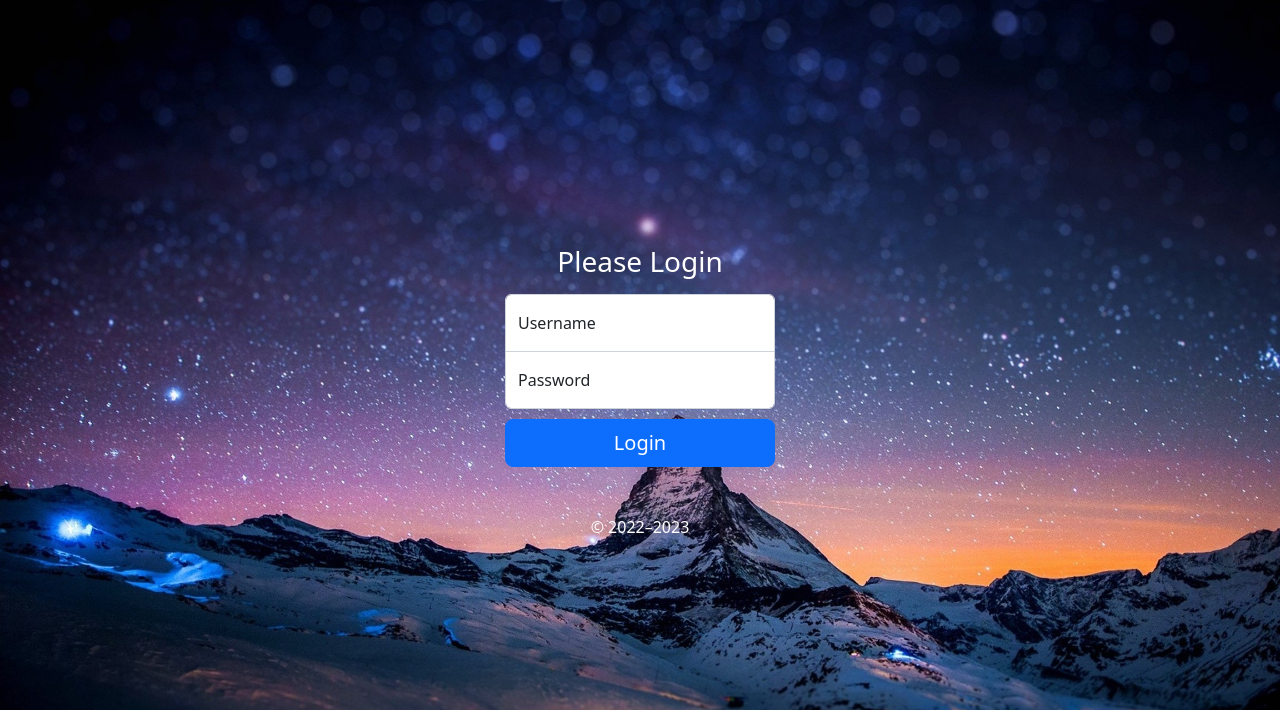
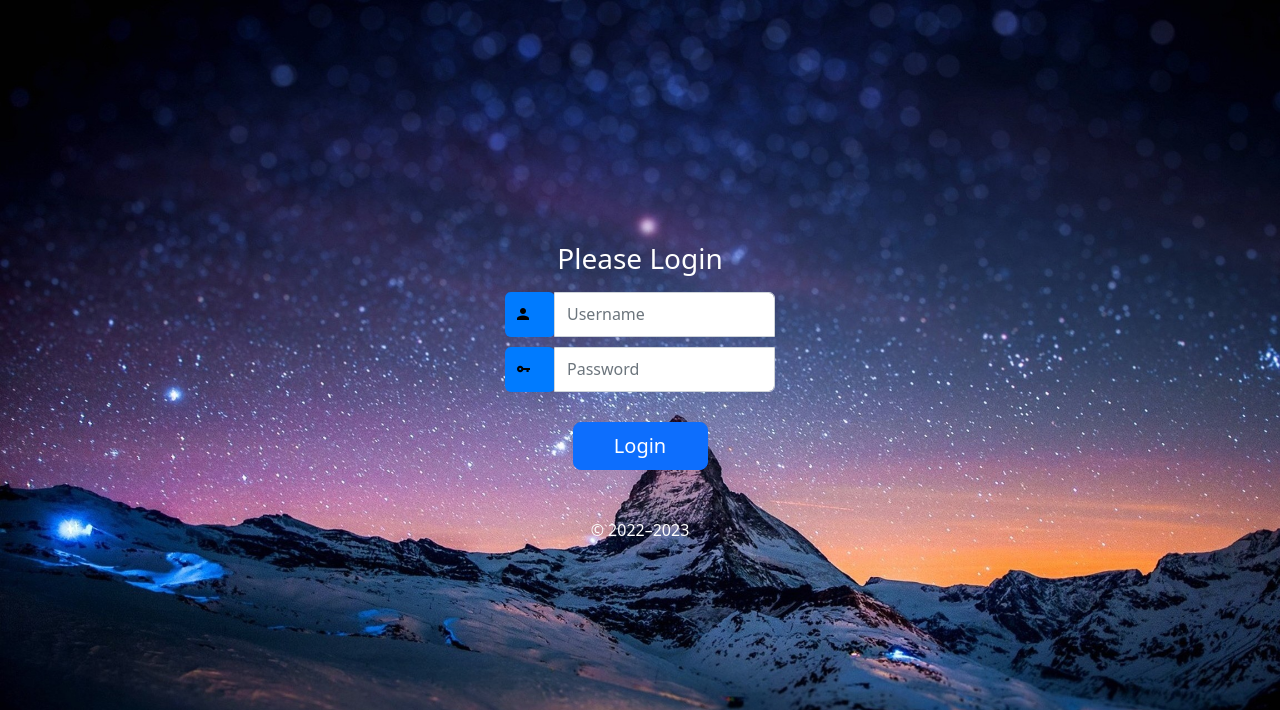
Before and after one commit to Nedu-ds/DSI, a Flask app: page /login in a window 1280 px wide. Shown: the top 710 px of the page. Run offline with Flask 2, Linux system fonts and the light colour scheme.

Commit message:
Password strength verification en form crear usuario, estilo login

```diff
--- a/apps/routes.py
+++ b/apps/routes.py
@@ -111,4 +111,5 @@ def login():
 def logout():
     if 'username' in session:
         session.pop('username')
+        session.pop('perfil')
     return redirect(url_for('routes.login'))
--- a/apps/static/css/login.css
+++ b/apps/static/css/login.css
@@ -28,13 +28,27 @@ body {
 }
 
 .form-signin input[type="text"] {
-  margin-bottom: -1px;
+  margin-bottom: 10px;
   border-bottom-right-radius: 0;
   border-bottom-left-radius: 0;
+  height: 45px;
 }
 
 .form-signin input[type="password"] {
   margin-bottom: 10px;
   border-top-left-radius: 0;
   border-top-right-radius: 0;
+  height: 45px;
 }
+
+.input-group-prepend span{
+  width: 50px;
+  height: 45px;
+  background-color: #007bff;
+  color: black;
+  border:0 !important;
+  }
+
+button {
+  margin-top: 20px;
+}
--- a/apps/templates/home/login.html
+++ b/apps/templates/home/login.html
@@ -7,6 +7,7 @@
    <!-- CSS Bootstrap -->
     <link href="https://cdn.jsdelivr.net/npm/bootstrap@5.2.0-beta1/dist/css/bootstrap.min.css" rel="stylesheet" integrity="sha384-0evHe/X+R7YkIZDRvuzKMRqM+OrBnVFBL6DOitfPri4tjfHxaWutUpFmBp4vmVor" crossorigin="anonymous">
     <link href="../..//static/css/login.css" rel="stylesheet">
+    <link href="https://unpkg.com/ionicons@4.5.10-0/dist/css/ionicons.min.css" rel="stylesheet">
     <title>DSI</title>
   </head>
   <body class="text-center">
@@ -15,12 +16,20 @@
         <h1 class="h3 mb-3 fw-normal">Please Login</h1>
 
         <div class="form-floating">
-          <input type="text" class="form-control" id="floatingInput" name="username" placeholder="Username">
-          <label for="floatingInput">Username</label>
+          <div class="input-group form-group">
+            <div class="input-group-prepend">
+              <span class="input-group-text"><i class="icon ion-md-person"></i></span>
+            </div>
+            <input type="text" class="form-control" id="floatingInput" name="username" placeholder="Username">
+          </div>
         </div>
         <div class="form-floating">
-          <input type="password" class="form-control" id="floatingPassword" name="password" placeholder="Password">
-          <label for="floatingPassword">Password</label>
+          <div class="input-group form-group">
+            <div class="input-group-prepend">
+              <span class="input-group-text"><i class="icon ion-md-key"></i></span>
+            </div>
+            <input type="password" class="form-control" id="floatingPassword" name="password" placeholder="Password">
+          </div>
         </div>
         {% with messages = get_flashed_messages() %}
         {% if messages %}
@@ -37,7 +46,7 @@
             <input type="checkbox" value="remember-me"> Remember me
           </label>
         </div> -->
-        <button class="w-100 btn btn-lg btn-primary" type="submit">Login</button>
+        <button class="w-50 btn btn-lg btn-primary" type="submit">Login</button>
         <p class="mt-5 mb-3">&copy; 2022–2023</p>
       </form>
     </main>
--- a/apps/templates/layouts/base.html
+++ b/apps/templates/layouts/base.html
@@ -39,6 +39,7 @@
 
     </main>
     <script>
+        //Función sidebar
         let arrow = document.querySelectorAll(".arrow");
         for (var i = 0; i < arrow.length; i++) {
             arrow[i].addEventListener("click", (e) => {
```
Also changed, not shown: apps/static/css/usuarios.css (added, +49 -0 lines), apps/templates/home/usuarios.html (+46 -2 lines).
